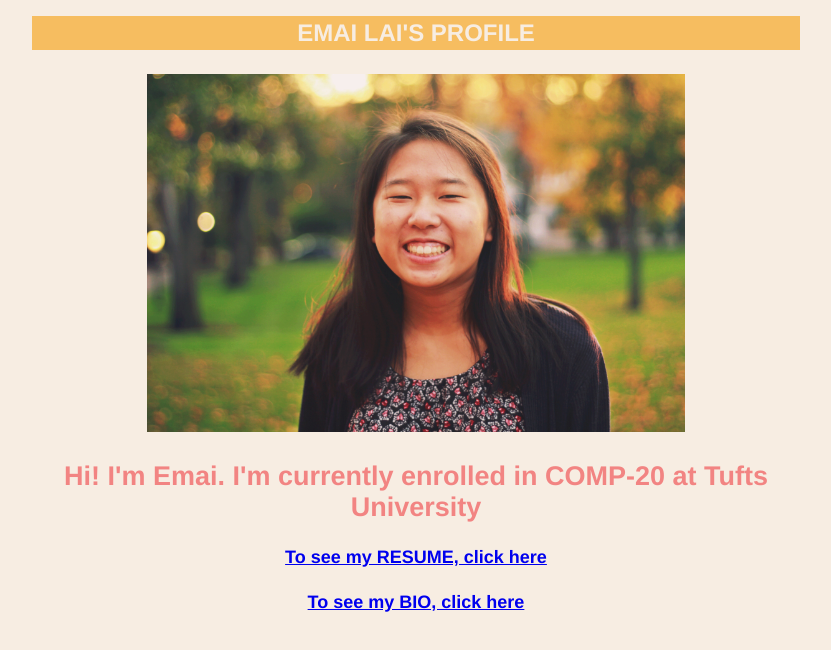
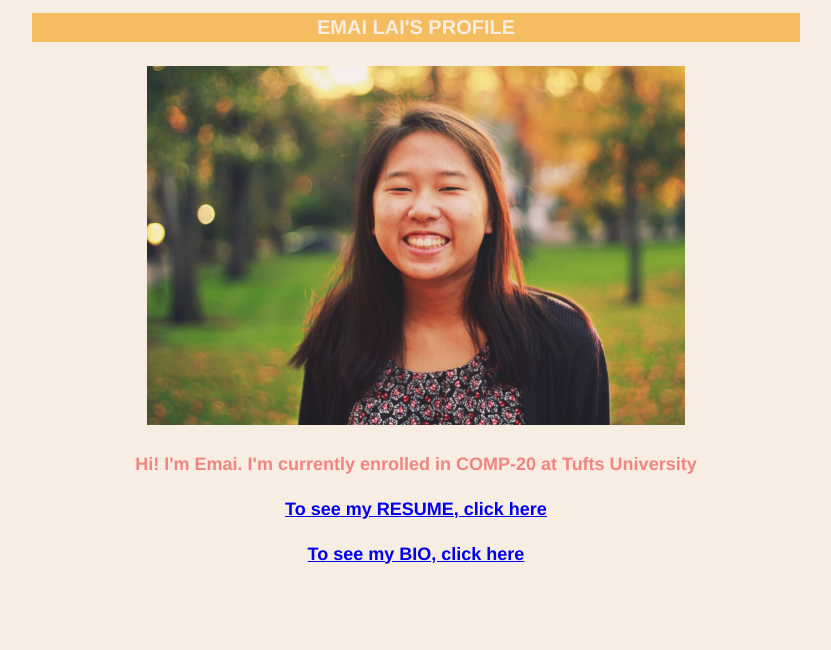
Before and after one commit to emai-lai/emai-lai.github.io, a plain HTML site: page index.html in a window 1280 px wide. Shown: the whole page, without its empty margins (224-1055 px from the left). Drawn offline with Linux system fonts and the light colour scheme.

Commit message:
final style and content changes

```diff
--- a/index.css
+++ b/index.css
@@ -22,7 +22,7 @@ h2 {
 }
 
 img.resize{
-    max-width: 70%;
-    max-height: 70%;
+    max-width: 80%;
+    max-height: 80%;
 
 }
--- a/index.html
+++ b/index.html
@@ -2,7 +2,8 @@
 <html>
 <head>
 	<title>MY COOL INDEX</title>
-	<link href="index.css" rel="stylesheet" /> <!--DELETE THIS LATER -->
+	<meta charset="utf-8" />
+	<link href="resume.css" rel="stylesheet" />
 </head>
 <body>
 
@@ -11,7 +12,7 @@
 	<h4><img class="resize" src="myphoto.JPG" alt="photo of Emai" /></h4>
 
 
-	<h2>Hi! I'm Emai. I'm currently enrolled in COMP-20 at Tufts University</h2>
+	<h4>Hi! I'm Emai. I'm currently enrolled in COMP-20 at Tufts University</h4>
 
 	<h4><a href="http://emai-lai.github.io/resume.html" target="my resume">To see my RESUME, click here</a></h4>
 
--- a/resume.css
+++ b/resume.css
@@ -1,7 +1,9 @@
 
 body {
     font-family: "Helvetica";
+    font-size: 18px;
     background-color: #f7ede2; /* off-white */
+    text-align: left;
 
     margin-left: 20%;
     margin-right: 20%;
@@ -9,8 +11,8 @@ body {
 
 
 h1, h2, h3 {
-    font-size: 18px;
-    text-align: left;
+
+
 }
 
 /* title of section */
@@ -34,20 +36,19 @@ h3 {
     font-style: italic;
 }
 
+/* for centering on index page */
+h4 {
+    color: #f28482; /* dark pink */
+    text-align: center;
+}
+
 p {
     color: #84a59d; /* teal */
     font-size: 14px;
 }
 
-/* photo */
-h4 {
-    text-align: center;
+/* for profile picture */
+img.resize {
+    max-width: 70%;
+    max-height: 70%;
 }
-
-
-
-img.resize{
-    max-width: 50%;
-    max-height: 50%;
-
-}
```
Also changed, not shown: bio.html (+1 -0 lines), resume.html (+8 -4 lines), 1 other file.
